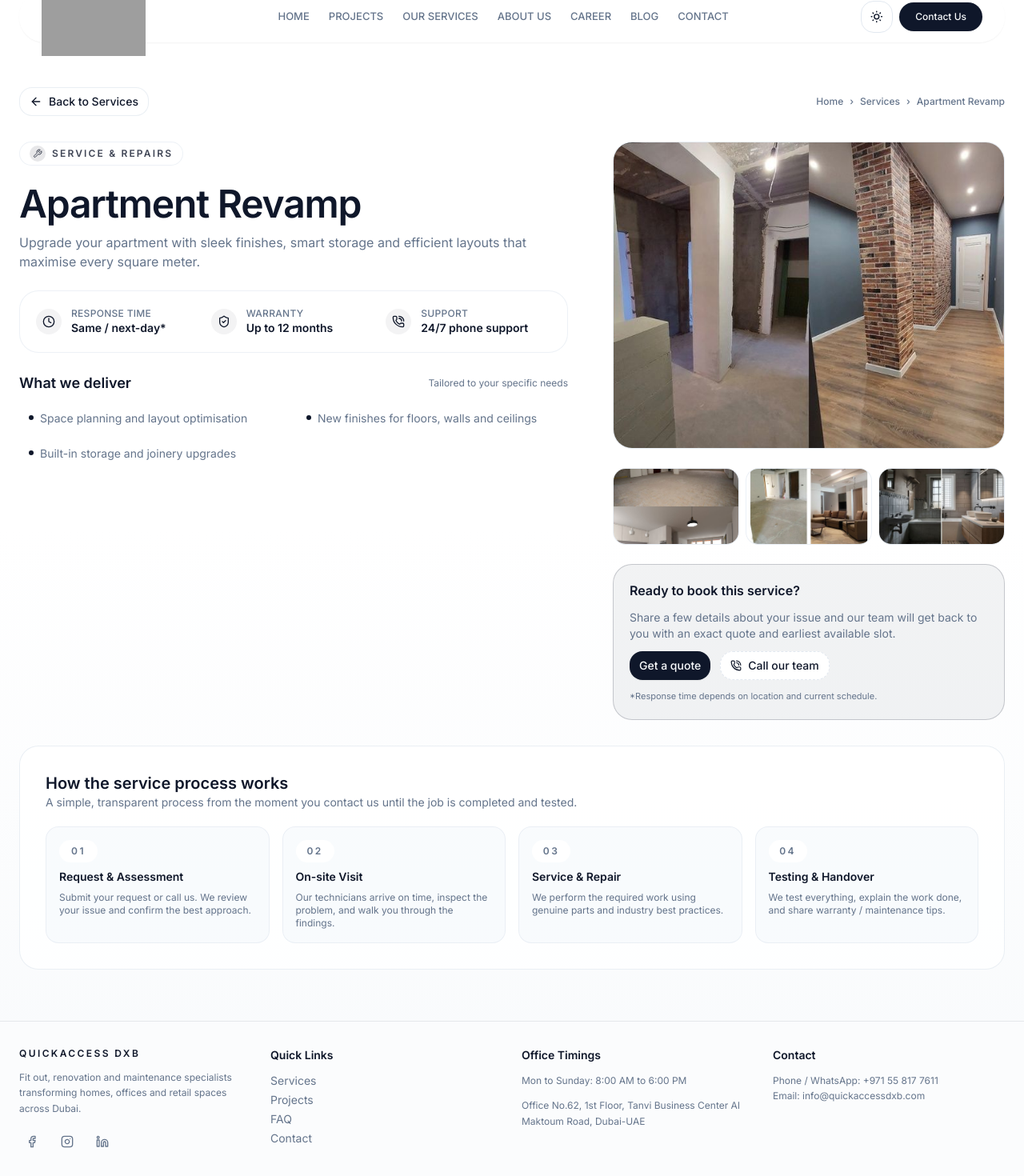
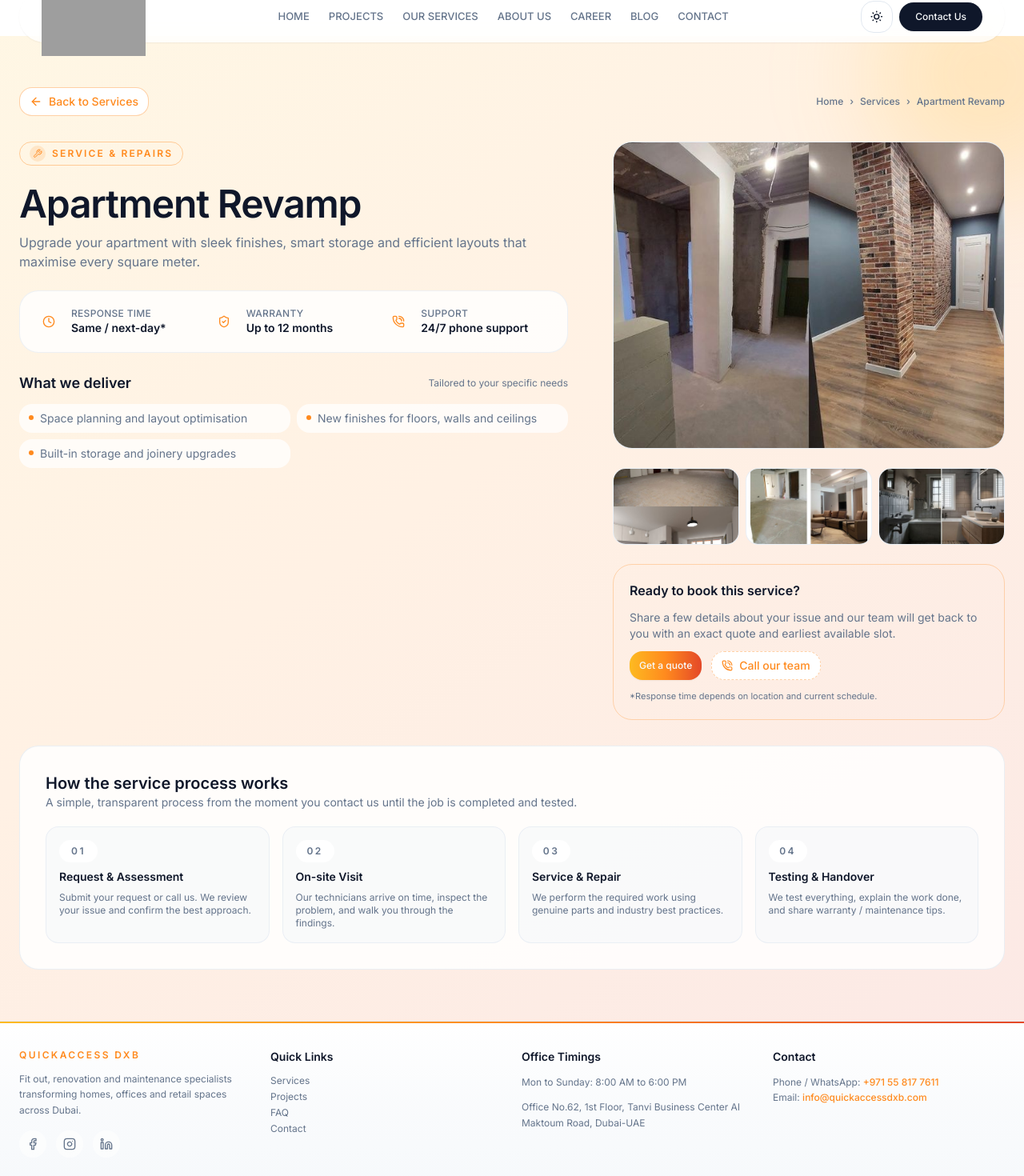
Before and after one commit to pvsameerpvs/quickaccessdxb-web, a Next.js app: page /services/apartment-revamp in a window 1280 px wide. Shown: the part 27-1497 px from the top of the page at 80% size. Built offline with nearby package versions, Linux system fonts and the light colour scheme; grey boxes are pictures that could not be loaded.

Commit message:
fix: footer

```diff
--- a/app/services/[slug]/page.tsx
+++ b/app/services/[slug]/page.tsx
@@ -44,15 +44,29 @@ export default function ServiceDetailPage({ params }: Props) {
   }
 
   return (
-    <div className="section-padding bg-gradient-to-b from-background via-background to-muted/40">
-      <div className="container space-y-8">
+    <div className="section-padding relative overflow-hidden">
+      {/* Logo-based background */}
+      <div className="pointer-events-none absolute inset-0">
+        <div
+          className="absolute inset-0"
+          style={{
+            background:
+              "linear-gradient(145deg, #FDBA21 0%, #FF8A1E 45%, #E44828 100%)",
+            opacity: 0.12,
+          }}
+        />
+        <div className="absolute -top-24 -right-24 h-72 w-72 rounded-full bg-[#FDBA21]/20 blur-3xl" />
+        <div className="absolute -bottom-32 -left-10 h-80 w-80 rounded-full bg-[#E44828]/18 blur-3xl" />
+      </div>
+
+      <div className="container relative space-y-8">
         {/* Top Bar */}
         <div className="flex flex-wrap items-center justify-between gap-4">
           <Button
             asChild
             variant="outline"
             size="sm"
-            className="rounded-2xl border-border/70"
+            className="rounded-2xl border-[#FF8A1E]/40 text-[#FF8A1E] hover:bg-[#FF8A1E]/5"
           >
             <Link href="/services">
               <ArrowLeft className="mr-2 h-4 w-4" />
@@ -82,9 +96,9 @@ export default function ServiceDetailPage({ params }: Props) {
         <div className="grid gap-10 lg:grid-cols-[minmax(0,1.4fr)_minmax(0,1fr)] xl:gap-14">
           {/* Left: Main Content */}
           <div className="space-y-6">
-            <div className="inline-flex items-center gap-2 rounded-2xl border border-border/60 bg-background/60 px-3 py-1 text-xs font-semibold uppercase tracking-[0.18em] text-primary/80">
-              <span className="flex h-5 w-5 items-center justify-center rounded-full bg-primary/10">
-                <Wrench className="h-3 w-3" />
+            <div className="inline-flex items-center gap-2 rounded-2xl border border-[#FF8A1E]/40 bg-[#FF8A1E]/8 px-3 py-1 text-xs font-semibold uppercase tracking-[0.18em] text-[#FF8A1E]">
+              <span className="flex h-5 w-5 items-center justify-center rounded-full bg-[#FF8A1E]/15">
+                <Wrench className="h-3 w-3 text-[#FF8A1E]" />
               </span>
               <span>Service &amp; Repairs</span>
             </div>
@@ -99,10 +113,10 @@ export default function ServiceDetailPage({ params }: Props) {
             </div>
 
             {/* Quick Info / Highlights */}
-            <div className="grid gap-3 rounded-3xl border border-border/60 bg-background/70 p-4 text-sm md:grid-cols-3 md:p-5">
+            <div className="grid gap-3 rounded-3xl border border-border/60 bg-background/80 p-4 text-sm md:grid-cols-3 md:p-5">
               <div className="flex items-start gap-3">
-                <div className="mt-0.5 flex h-8 w-8 items-center justify-center rounded-2xl bg-primary/5">
-                  <Clock className="h-4 w-4 text-primary" />
+                <div className="mt-0.5 flex h-8 w-8 items-center justify-center rounded-2xl bg-[#FF8A1E]/8">
+                  <Clock className="h-4 w-4 text-[#FF8A1E]" />
                 </div>
                 <div>
                   <p className="text-xs font-medium uppercase tracking-wide text-muted-foreground">
@@ -113,8 +127,8 @@ export default function ServiceDetailPage({ params }: Props) {
               </div>
 
               <div className="flex items-start gap-3">
-                <div className="mt-0.5 flex h-8 w-8 items-center justify-center rounded-2xl bg-primary/5">
-                  <ShieldCheck className="h-4 w-4 text-primary" />
+                <div className="mt-0.5 flex h-8 w-8 items-center justify-center rounded-2xl bg-[#FF8A1E]/8">
+                  <ShieldCheck className="h-4 w-4 text-[#FF8A1E]" />
                 </div>
                 <div>
                   <p className="text-xs font-medium uppercase tracking-wide text-muted-foreground">
@@ -125,8 +139,8 @@ export default function ServiceDetailPage({ params }: Props) {
               </div>
 
               <div className="flex items-start gap-3">
-                <div className="mt-0.5 flex h-8 w-8 items-center justify-center rounded-2xl bg-primary/5">
-                  <PhoneCall className="h-4 w-4 text-primary" />
+                <div className="mt-0.5 flex h-8 w-8 items-center justify-center rounded-2xl bg-[#FF8A1E]/8">
+                  <PhoneCall className="h-4 w-4 text-[#FF8A1E]" />
                 </div>
                 <div>
                   <p className="text-xs font-medium uppercase tracking-wide text-muted-foreground">
@@ -151,9 +165,9 @@ export default function ServiceDetailPage({ params }: Props) {
                 {service.highlights.map((item) => (
                   <li
                     key={item}
-                    className="flex items-start gap-2 rounded-2xl bg-background/70 px-3 py-2"
+                    className="flex items-start gap-2 rounded-2xl bg-background/75 px-3 py-2"
                   >
-                    <span className="mt-[6px] inline-block h-1.5 w-1.5 rounded-full bg-primary" />
+                    <span className="mt-[6px] inline-block h-1.5 w-1.5 rounded-full bg-[#FF8A1E]" />
                     <span>{item}</span>
                   </li>
                 ))}
@@ -196,7 +210,7 @@ export default function ServiceDetailPage({ params }: Props) {
             ) : null}
 
             {/* CTA Card */}
-            <div className="space-y-3 rounded-3xl border border-primary/20 bg-primary/5 p-4 md:p-5">
+            <div className="space-y-3 rounded-3xl border border-[#FF8A1E]/30 bg-[#FF8A1E]/6 p-4 md:p-5">
               <h3 className="text-sm font-semibold md:text-base">
                 Ready to book this service?
               </h3>
@@ -205,7 +219,11 @@ export default function ServiceDetailPage({ params }: Props) {
                 to you with an exact quote and earliest available slot.
               </p>
               <div className="flex flex-wrap items-center gap-3">
-                <Button asChild size="sm" className="rounded-2xl">
+                <Button
+                  asChild
+                  size="sm"
+                  className="rounded-2xl bg-gradient-to-r from-[#FDBA21] via-[#FF8A1E] to-[#E44828] text-xs font-medium shadow-sm hover:from-[#FFCC3A] hover:via-[#FF8A1E] hover:to-[#F0522F]"
+                >
                   <Link
                     href={`/contact?service=${encodeURIComponent(
                       service.slug
@@ -218,9 +236,9 @@ export default function ServiceDetailPage({ params }: Props) {
                   asChild
                   size="sm"
                   variant="outline"
-                  className="rounded-2xl border-dashed"
+                  className="rounded-2xl border-dashed border-[#FF8A1E]/40 text-[#FF8A1E] hover:bg-[#FF8A1E]/5"
                 >
-                  <a href="tel: +971 558177611">
+                  <a href="tel:+971558177611">
                     <PhoneCall className="mr-2 h-3.5 w-3.5" />
                     Call our team
                   </a>
@@ -234,7 +252,7 @@ export default function ServiceDetailPage({ params }: Props) {
         </div>
 
         {/* How it works */}
-        <section className="mt-6 rounded-3xl border border-border/70 bg-background/80 p-5 md:p-7 lg:p-8">
+        <section className="mt-6 rounded-3xl border border-border/70 bg-background/85 p-5 md:p-7 lg:p-8">
           <div className="flex flex-col gap-3 md:flex-row md:items-center md:justify-between">
             <div>
               <h2 className="text-lg font-semibold md:text-xl">
@@ -275,9 +293,7 @@ export default function ServiceDetailPage({ params }: Props) {
   );
 }
 
-/**
- * Small presentational component for the “How it works” steps
- */
+/** Small presentational component for the “How it works” steps */
 type StepCardProps = {
   step: string;
   title: string;
--- a/components/site-footer.tsx
+++ b/components/site-footer.tsx
@@ -10,12 +10,15 @@ export function SiteFooter() {
   const year = new Date().getFullYear();
 
   return (
-    <footer className="border-t bg-muted/30">
+    <footer className="border-t bg-gradient-to-b from-background via-muted/40 to-muted/60">
+      {/* top accent line using logo gradient */}
+      <div className="h-[2px] w-full bg-gradient-to-r from-[#FDBA21] via-[#FF8A1E] to-[#E44828]" />
+
       <div className="container py-8 text-sm text-muted-foreground">
         <div className="grid gap-6 md:grid-cols-4">
           {/* About */}
           <div>
-            <h3 className="mb-3 text-xs font-semibold uppercase tracking-[0.2em] text-primary">
+            <h3 className="mb-3 text-xs font-semibold uppercase tracking-[0.2em] text-[#FF8A1E]">
               QuickAccess DXB
             </h3>
             <p className="max-w-xs text-xs leading-relaxed">
@@ -28,7 +31,7 @@ export function SiteFooter() {
               <Link
                 href="https://www.facebook.com/people/Quick-Access/61580390063588/?rdid=ComJdsn00c65UDKO&share_url=https%3A%2F%2Fwww.facebook.com%2Fshare%2F1LpxqxVyko%2F"
                 target="_blank"
-                className="rounded-full p-2 hover:bg-accent transition"
+                className="rounded-full border border-transparent bg-background/60 p-2 text-muted-foreground transition hover:border-[#FF8A1E]/60 hover:bg-[#FF8A1E]/10 hover:text-[#FF8A1E]"
               >
                 <Facebook className="h-4 w-4" />
               </Link>
@@ -36,7 +39,7 @@ export function SiteFooter() {
               <Link
                 href="https://www.instagram.com/dxbquickaccess/?igsh=bXo3eTF3enk0MGY5#"
                 target="_blank"
-                className="rounded-full p-2 hover:bg-accent transition"
+                className="rounded-full border border-transparent bg-background/60 p-2 text-muted-foreground transition hover:border-[#FF8A1E]/60 hover:bg-[#FF8A1E]/10 hover:text-[#FF8A1E]"
               >
                 <Instagram className="h-4 w-4" />
               </Link>
@@ -44,7 +47,7 @@ export function SiteFooter() {
               <Link
                 href="https://www.linkedin.com/company/quick-access-technical-services/"
                 target="_blank"
-                className="rounded-full p-2 hover:bg-accent transition"
+                className="rounded-full border border-transparent bg-background/60 p-2 text-muted-foreground transition hover:border-[#FF8A1E]/60 hover:bg-[#FF8A1E]/10 hover:text-[#FF8A1E]"
               >
                 <Linkedin className="h-4 w-4" />
               </Link>
@@ -56,24 +59,33 @@ export function SiteFooter() {
             <h4 className="mb-3 text-sm font-semibold text-foreground">
               Quick Links
             </h4>
-            <ul className="space-y-1">
+            <ul className="space-y-1 text-xs">
               <li>
-                <Link href="/services" className="hover:text-foreground">
+                <Link
+                  href="/services"
+                  className="transition hover:text-[#FF8A1E]"
+                >
                   Services
                 </Link>
               </li>
               <li>
-                <Link href="/projects" className="hover:text-foreground">
+                <Link
+                  href="/projects"
+                  className="transition hover:text-[#FF8A1E]"
+                >
                   Projects
                 </Link>
               </li>
               <li>
-                <Link href="/faq" className="hover:text-foreground">
+                <Link href="/faq" className="transition hover:text-[#FF8A1E]">
                   FAQ
                 </Link>
               </li>
               <li>
-                <Link href="/contact" className="hover:text-foreground">
+                <Link
+                  href="/contact"
+                  className="transition hover:text-[#FF8A1E]"
+                >
                   Contact
                 </Link>
               </li>
@@ -97,12 +109,26 @@ export function SiteFooter() {
               Contact
             </h4>
             <p className="text-xs leading-relaxed">
-              Phone / WhatsApp: +971 55 817 7611
+              Phone / WhatsApp:{" "}
+              <a
+                href="tel:+971558177611"
+                className="font-medium text-[#FF8A1E] hover:underline"
+              >
+                +971 55 817 7611
+              </a>
               <br />
-              Email: info@quickaccessdxb.com
+              Email:{" "}
+              <a
+                href="mailto:info@quickaccessdxb.com"
+                className="font-medium text-[#FF8A1E] hover:underline"
+              >
+                info@quickaccessdxb.com
+              </a>
             </p>
           </div>
         </div>
+
+        {/* Bottom strip */}
       </div>
     </footer>
   );
```
Also changed, not shown: app/projects/[slug]/page.tsx (+45 -36 lines).
